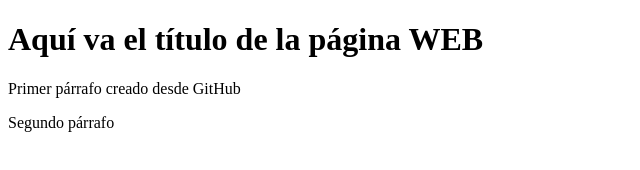
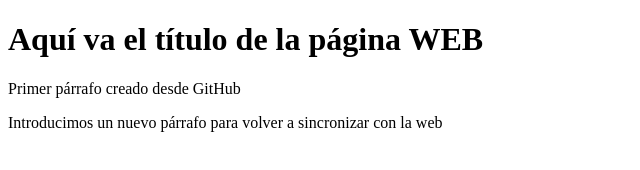
Before and after one commit to rosariogc/proyecto-web-empresa-IFP-Rosario, a plain HTML site: page index.html in a window 1280 px wide. Shown: the whole page, without its empty margins (0-640 px from the left). Drawn offline with Linux system fonts and the light colour scheme.

Commit message:
Nuevo párrafo

```diff
--- a/index.html
+++ b/index.html
@@ -8,6 +8,6 @@
 <body>
     <h1>Aquí va el título de la página WEB</h1>
     <P>Primer párrafo creado desde GitHub</P>
-    <p>Segundo párrafo</p>
+    <p>Introducimos un nuevo párrafo para volver a sincronizar con la web</p>
 </body>
 </html>
```
